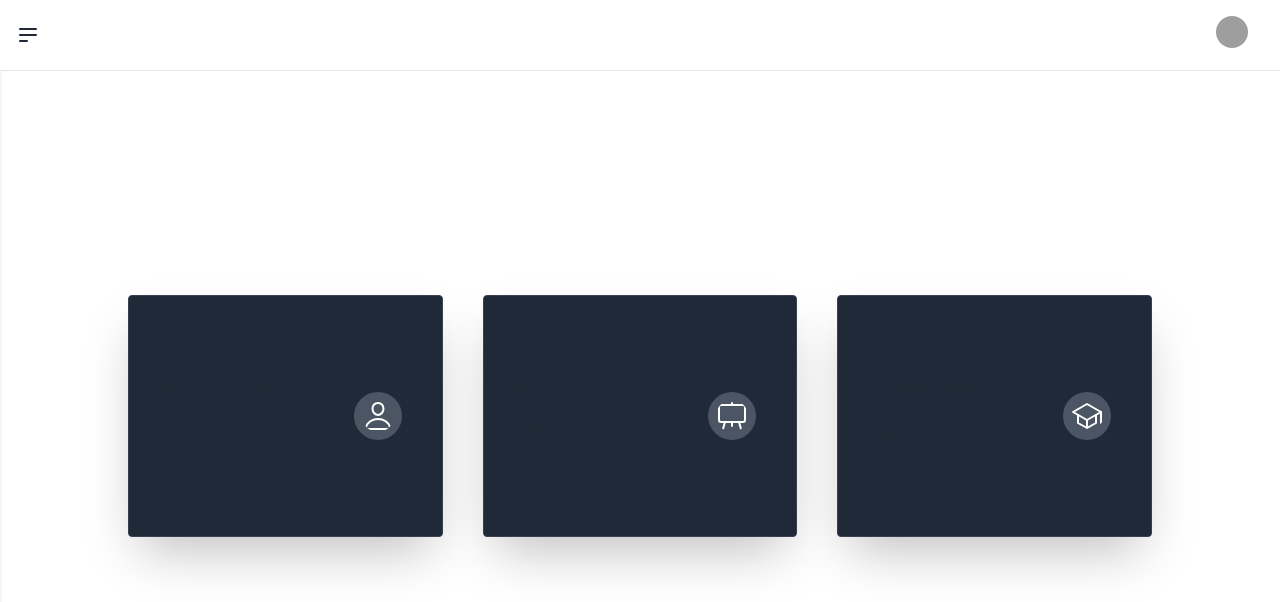
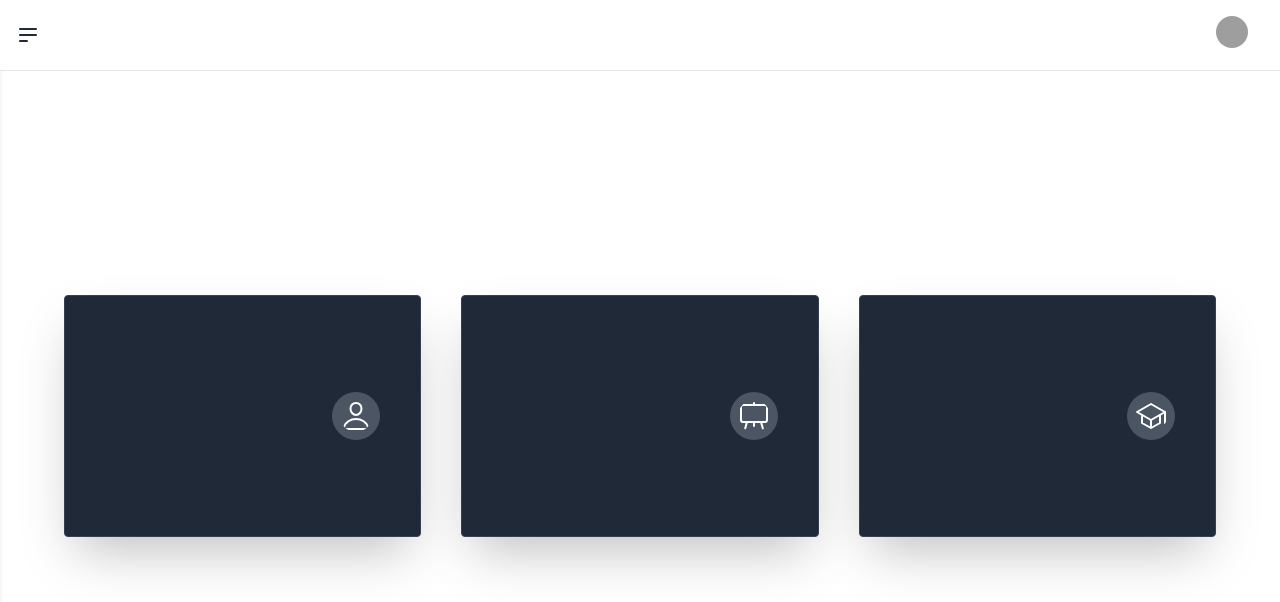
Before and after one commit to Afidah08/santri, a Next.js app: page / in a window 1280 px wide. Shown: the top 602 px of the page. Built offline with nearby package versions, Linux system fonts and the light colour scheme; grey boxes are pictures that could not be loaded.

Commit message:
change layour

```diff
--- a/components/layout/layout.js
+++ b/components/layout/layout.js
@@ -8,7 +8,7 @@ const Layout = ({ children }) => {
     <>
       <Navbar isOpen={isOpen} setIsOpen={setIsOpen} />
       <Drawer isOpen={isOpen} />
-      <div className="max-w-5xl mx-auto">{children}</div>
+      <div className="max-w-6xl mx-auto">{children}</div>
     </>
   );
 };
```
